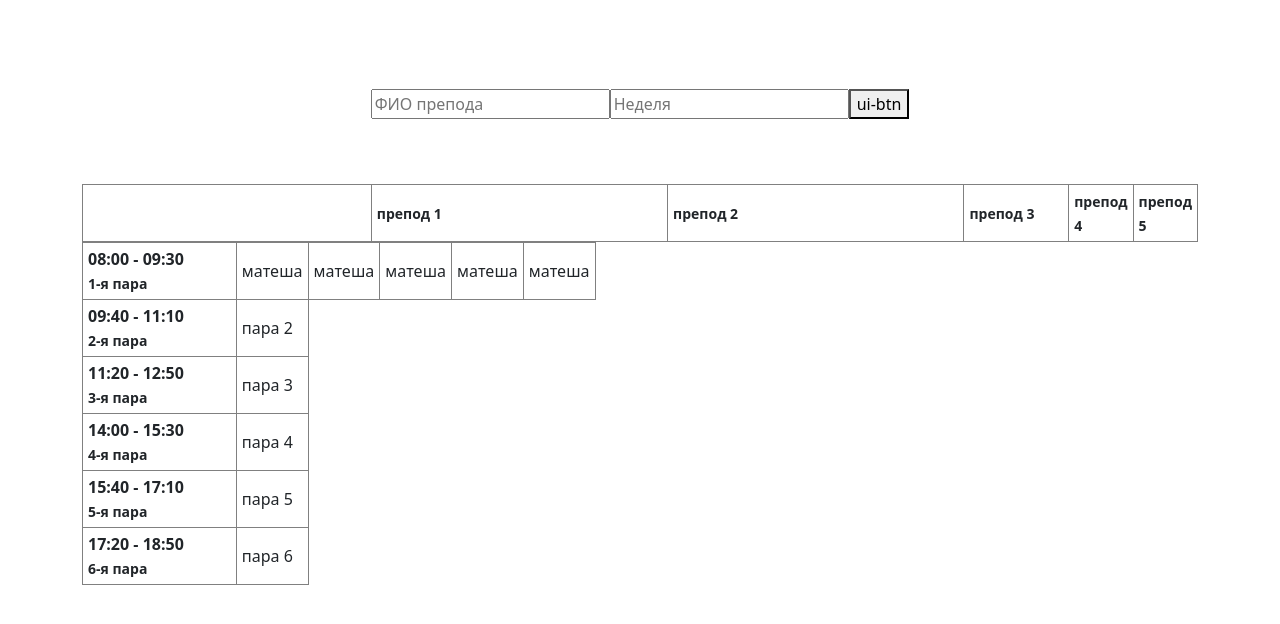
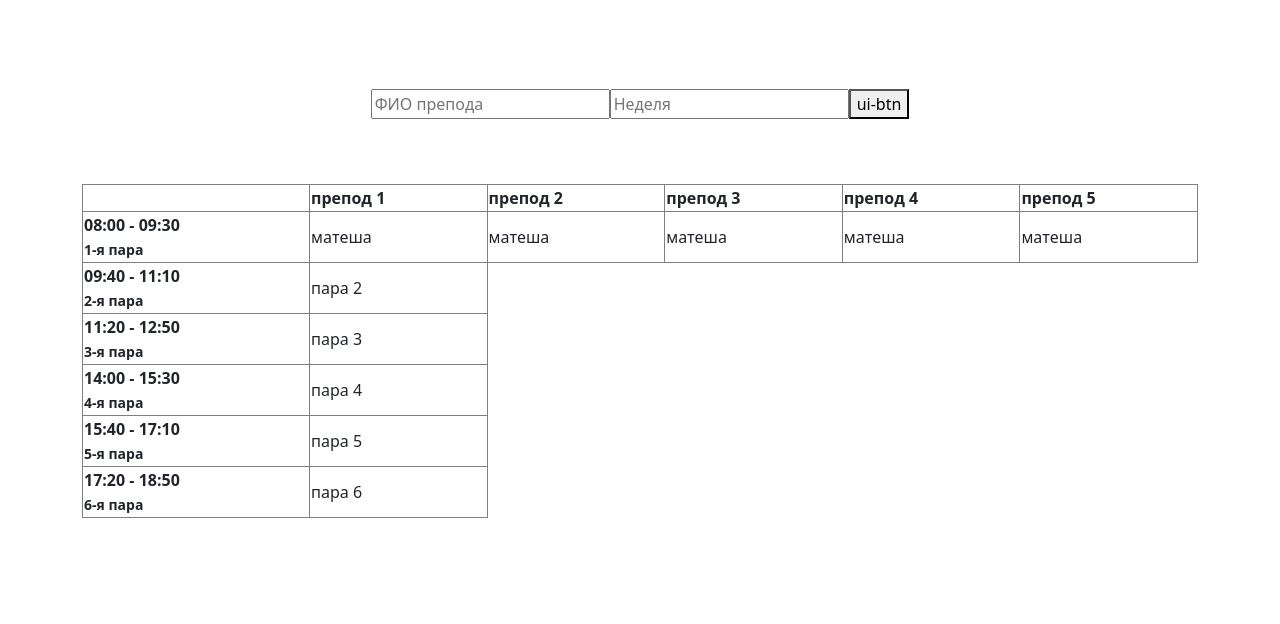
Before and after one commit to TenebrisHunter/RUZ-12-N2, a Django app: page /table in a window 1280 px wide. Shown: the part 73-697 px from the top of the page. Run offline with Django 3.2, Linux system fonts and the light colour scheme; lists and menus that the app fills with data are empty.

Commit message:
new table

```diff
--- a/rasp/main/static/css/stylesheet.css
+++ b/rasp/main/static/css/stylesheet.css
@@ -12,23 +12,10 @@ table {
 td {
    border: 1px solid grey;
  }
-/*бордеры*/
- th {
-    width: 30%;
- }
- td:first-child {
-    width: 10%;
- }
-/*ширина рядов*/
- th, td {
-    padding: 4px 5px;
- }
- /*высота рядов*/
 
 .inputFIO{
    padding: 10px;
 }
-
 div.container6 {
    height: 10em;
    display: flex;
--- a/rasp/main/templates/main/table.html
+++ b/rasp/main/templates/main/table.html
@@ -12,6 +12,7 @@
         <span><input autocomplete="off" type="text" id="start" name="start" required="" placeholder="Неделя"><button><span></span><span>ui-btn</span></button></span>
     </div>
     <div>
+        <!--
         <div>
             <div>
                 <table>
@@ -40,8 +41,15 @@
                 </table>
             </div>
         </div>
+         -->
         <div>
-            <table>
+            <table width="100%">
+                <th></th>
+                <th>препод 1</th>
+                <th>препод 2</th>
+                <th>препод 3</th>
+                <th>препод 4</th>
+                <th>препод 5</th>
                 <tr>
                     <th><div>08:00 - 09:30</div><small>1-я пара</small></th>
                     <td>матеша</td>
```
Lines whose indentation alone changed are shown as unchanged.
